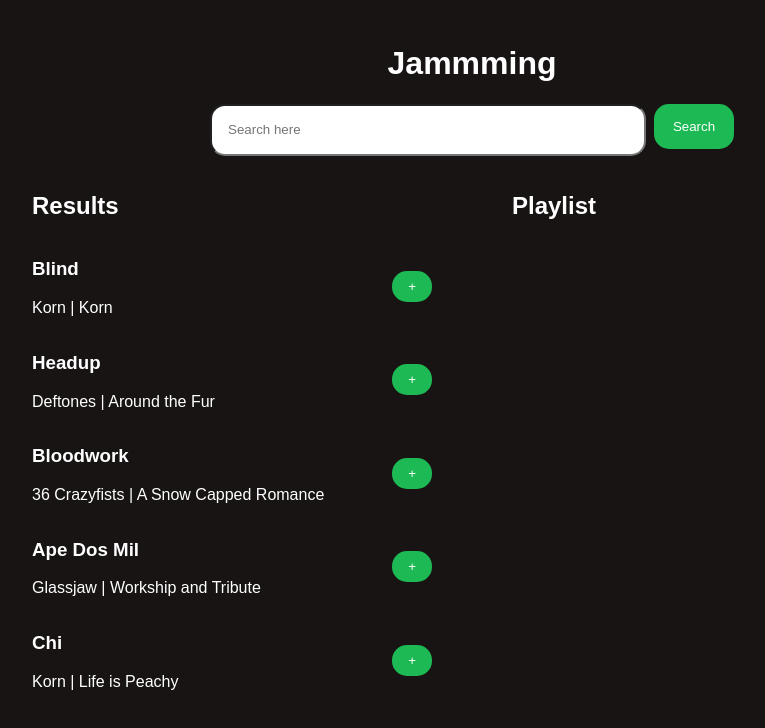
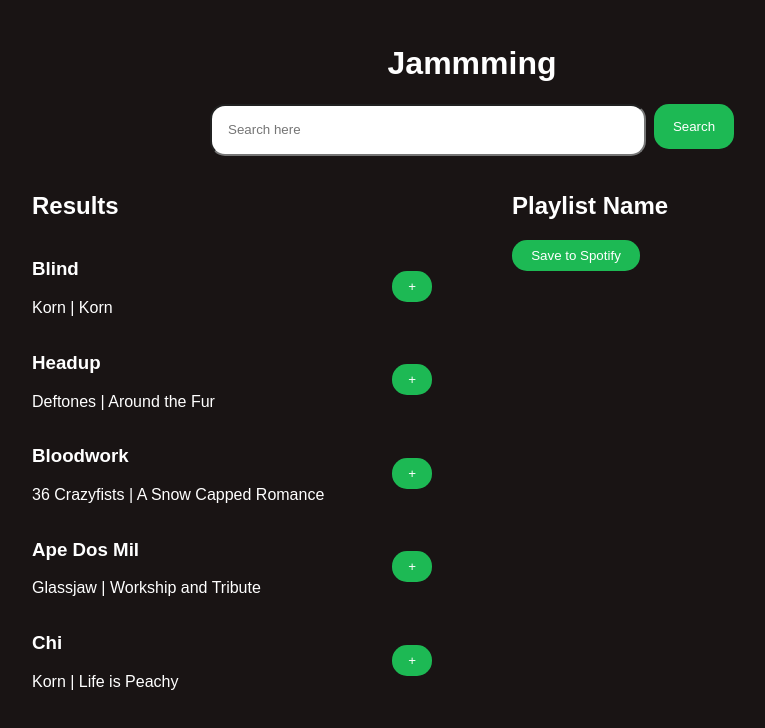
Before and after one commit to educanales/jammming-v2, a React (Vite) app: page / in a window 1280 px wide. Shown: the top 728 px of the page, without its empty margins (168-933 px from the left). Built offline with nearby package versions, Linux system fonts and the light colour scheme.

Commit message:
Add a name input to Playlist.jsx and edit the styles

```diff
--- a/src/App.css
+++ b/src/App.css
@@ -66,3 +66,12 @@
   justify-content: space-between;
   align-items: center;
 }
+
+input.playlist-name {
+  box-sizing: border-box;
+  background-color: #191414;
+  color: #fff;
+  border: none;
+  font-size: 1.5rem;
+  font-weight: 700;
+}
--- a/src/components/Playlist.jsx
+++ b/src/components/Playlist.jsx
@@ -1,4 +1,17 @@
+import { useState } from "react"
+
 export default function Playlist({ playlist, handleDeleteFromPlaylist }) {
+  const [ playlistName, setPlaylistName ] = useState('Playlist Name');
+  const [ showEdit, setShowEdit ] = useState(false);
+
+  const handleEdit = () => {
+    setShowEdit(!showEdit);
+  }
+
+  const handleNameChange = e => {
+    setPlaylistName(e.target.value);
+  }
+
 
   const list = playlist.map(track =>
     <div className="track-container" key={track.id}>
@@ -10,12 +23,23 @@
         <button onClick={() => handleDeleteFromPlaylist(track.id)}>-</button>
       </div>
     </div>
-    )
+    );
 
   return (
     <div className="container">
-      <h2>Playlist</h2>
+      {showEdit ? (
+        <input
+          className="playlist-name"
+          type="text"
+          value={playlistName}
+          onChange={handleNameChange}
+        />
+      ) : (
+          <h2 onFocus={handleEdit}>{playlistName}</h2>
+        )
+      }
       {list}
+      <button onClick={handleEdit}>Save to Spotify</button>
     </div>
   )
 }
```
